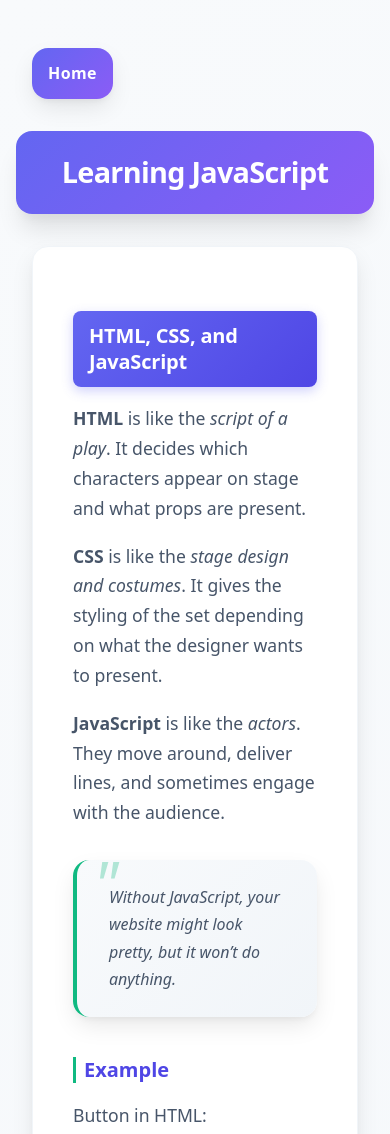
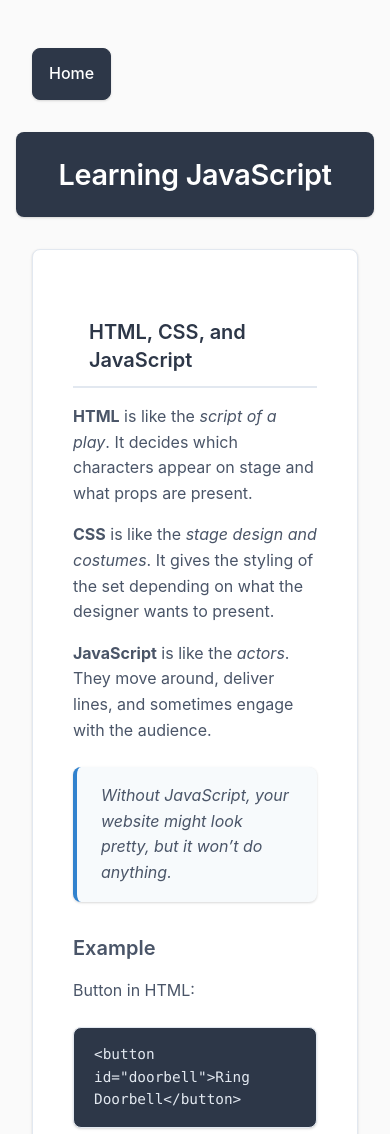
Before and after one commit to petermarkdavid/petermarkdavid.github.io, a plain HTML site: page blog/javascript-dom.html in a window 390 px wide. Shown: the top 1134 px of the page. Drawn offline with Linux system fonts and the light colour scheme.

Commit message:
neuroplasticity blog

```diff
--- a/styles/blog.css
+++ b/styles/blog.css
@@ -1,31 +1,27 @@
 :root {
-  /* Colors - Enhanced with better contrast and modern palette */
-  --bg: linear-gradient(135deg, #f8fafc 0%, #f1f5f9 100%);
-  --bg-solid: #f8fafc;
-  --text: #0f172a;
-  --text-muted: #475569;
-  --brand: linear-gradient(135deg, #6366f1 0%, #8b5cf6 100%);
-  --brand-solid: #6366f1;
-  --brand-700: #4f46e5;
-  --brand-800: #3730a3;
-  --accent: #10b981;
-  --accent-light: #34d399;
+  /* Simple, clean color palette */
+  --bg: #fafafa;
+  --text: #2d3748;
+  --text-light: #4a5568;
+  --brand: #2d3748;
+  --brand-light: #4a5568;
+  --accent: #3182ce;
+  --accent-light: #63b3ed;
   --card: #ffffff;
-  --card-hover: #f8fafc;
-  --muted: #64748b;
-  --code-bg: #0f172a;
+  --muted: #718096;
+  --code-bg: #2d3748;
   --code-fg: #e2e8f0;
   --border: #e2e8f0;
-  --border-light: #f1f5f9;
+  --border-light: #f7fafc;
 
   /* Layout tokens */
   --max-w: 72ch;
   --site-w: 1100px;
-  --radius: 16px;
-  --radius-sm: 8px;
-  --shadow: 0 10px 25px -3px rgba(0, 0, 0, 0.1), 0 4px 6px -2px rgba(0, 0, 0, 0.05);
-  --shadow-lg: 0 20px 25px -5px rgba(0, 0, 0, 0.1), 0 10px 10px -5px rgba(0, 0, 0, 0.04);
-  --shadow-xl: 0 25px 50px -12px rgba(0, 0, 0, 0.25);
+  --radius: 8px;
+  --radius-sm: 4px;
+  --shadow: 0 1px 3px 0 rgba(0, 0, 0, 0.1), 0 1px 2px 0 rgba(0, 0, 0, 0.06);
+  --shadow-lg: 0 4px 6px -1px rgba(0, 0, 0, 0.1), 0 2px 4px -1px rgba(0, 0, 0, 0.06);
+  --shadow-xl: 0 10px 15px -3px rgba(0, 0, 0, 0.1), 0 4px 6px -2px rgba(0, 0, 0, 0.05);
 }
 
 /* Base */
@@ -43,9 +39,8 @@ body {
   min-height: 100dvh;
   background: var(--bg);
   color: var(--text);
-  font-family: 'Mulish', system-ui, -apple-system, 'Segoe UI', Roboto,
-    'Helvetica Neue', Arial, sans-serif;
-  line-height: 1.7;
+  font-family: -apple-system, BlinkMacSystemFont, 'Segoe UI', Roboto, 'Helvetica Neue', Arial, sans-serif;
+  line-height: 1.6;
   font-weight: 400;
   -webkit-font-smoothing: antialiased;
   -moz-osx-font-smoothing: grayscale;
@@ -87,7 +82,7 @@ img {
   display: flex;
   flex-direction: column;
   gap: 2rem;
-  border: 1px solid var(--border-light);
+  border: 1px solid var(--border);
 }
 
 .content {
@@ -119,64 +114,41 @@ h1 {
   text-align: center;
   background: var(--brand);
   color: #fff;
-  padding: 2rem 2.5rem;
+  padding: 1.5rem 2rem;
   border-radius: var(--radius);
   margin: 0 auto 2rem;
-  font-size: clamp(2.2rem, 1.5rem + 2.5vw, 3.2rem);
-  line-height: 1.2;
-  font-weight: 700;
-  letter-spacing: -0.025em;
-  box-shadow: var(--shadow-lg);
-  position: relative;
-  overflow: hidden;
-}
-
-h1::before {
-  content: '';
-  position: absolute;
-  top: 0;
-  left: -100%;
-  width: 100%;
-  height: 100%;
-  background: linear-gradient(90deg, transparent, rgba(255, 255, 255, 0.2), transparent);
-  transition: left 0.5s;
-}
-
-h1:hover::before {
-  left: 100%;
+  font-size: clamp(1.8rem, 1.2rem + 2vw, 2.5rem);
+  line-height: 1.3;
+  font-weight: 600;
+  letter-spacing: -0.01em;
+  box-shadow: var(--shadow);
 }
 
 h2,
 h3 {
-  margin-top: 2.5rem;
+  margin-top: 2rem;
   margin-bottom: 1rem;
-  line-height: 1.3;
+  line-height: 1.4;
   font-weight: 600;
 }
 
 h2 {
-  padding: 1rem 1.5rem;
-  background: linear-gradient(135deg, var(--brand-solid), var(--brand-700));
-  color: white;
-  border-radius: var(--radius-sm);
-  border: none;
+  color: var(--brand);
   font-size: 1.5rem;
-  letter-spacing: -0.01em;
-  box-shadow: 0 4px 12px rgba(99, 102, 241, 0.3);
+  border-bottom: 2px solid var(--border);
+  padding-bottom: 0.5rem;
 }
 
 h3 {
-  color: var(--brand-700);
+  color: var(--brand-light);
   font-size: 1.25rem;
-  padding-left: 0.5rem;
-  border-left: 3px solid var(--accent);
   margin-left: 0;
 }
 
 p,
 li {
-  font-size: 1.1rem;
-  color: var(--text-muted);
+  font-size: 1rem;
+  color: var(--text-light);
   margin-bottom: 1rem;
 }
 
@@ -188,54 +160,37 @@ ol {
 
 li {
   margin-bottom: 0.5rem;
-  position: relative;
 }
 
 ul li::marker {
-  color: var(--brand-solid);
+  color: var(--accent);
 }
 
 ol li::marker {
-  color: var(--brand-solid);
+  color: var(--accent);
   font-weight: 600;
 }
 
 /* Links */
 a {
-  color: var(--brand-solid);
-  text-decoration: none;
-  font-weight: 500;
-  position: relative;
+  color: var(--accent);
+  text-decoration: underline;
+  text-decoration-thickness: 1px;
+  text-underline-offset: 2px;
   transition: color 0.2s ease;
-}
-
-a::after {
-  content: '';
-  position: absolute;
-  width: 0;
-  height: 2px;
-  bottom: -2px;
-  left: 0;
-  background: var(--brand);
-  transition: width 0.3s ease;
 }
 
 a:hover,
 a:focus-visible {
-  color: var(--brand-700);
+  color: var(--accent-light);
   outline: none;
-}
-
-a:hover::after,
-a:focus-visible::after {
-  width: 100%;
 }
 
 /* Code */
 pre {
   background: var(--code-bg);
   color: var(--code-fg);
-  padding: 1.5rem 2rem;
+  padding: 1rem 1.5rem;
   border-radius: var(--radius);
   border: 1px solid var(--border);
   margin: 1.5rem 0;
@@ -244,61 +199,37 @@ pre {
   word-break: break-word;
   overflow-x: hidden;
   box-shadow: var(--shadow);
-  position: relative;
-  font-size: 0.95rem;
-  line-height: 1.6;
-}
-
-pre::before {
-  content: '';
-  position: absolute;
-  top: 0;
-  left: 0;
-  right: 0;
-  height: 3px;
-  background: var(--brand);
-  border-radius: var(--radius) var(--radius) 0 0;
+  font-size: 0.9rem;
+  line-height: 1.5;
 }
 
 code {
-  font-family: 'Fira Code', ui-monospace, SFMono-Regular, Menlo, Monaco, Consolas,
+  font-family: ui-monospace, SFMono-Regular, Menlo, Monaco, Consolas,
     'Liberation Mono', 'Courier New', monospace;
-  font-size: 0.95rem;
+  font-size: 0.9rem;
   font-weight: 400;
 }
 
 /* Inline code */
 p code, li code {
   background: var(--border-light);
-  color: var(--brand-700);
+  color: var(--brand);
   padding: 0.2rem 0.4rem;
-  border-radius: 4px;
-  font-size: 0.9em;
+  border-radius: 3px;
+  font-size: 0.85em;
   font-weight: 500;
 }
 
 /* Blockquotes */
 blockquote {
-  margin: 2rem 0;
-  padding: 1.5rem 2rem;
-  background: linear-gradient(135deg, var(--card-hover), var(--border-light));
+  margin: 1.5rem 0;
+  padding: 1rem 1.5rem;
+  background: var(--border-light);
   border-radius: var(--radius);
   border-left: 4px solid var(--accent);
-  color: var(--text-muted);
+  color: var(--text-light);
   font-style: italic;
   box-shadow: var(--shadow);
-  position: relative;
-}
-
-blockquote::before {
-  content: '"';
-  font-size: 4rem;
-  color: var(--accent);
-  position: absolute;
-  top: -0.5rem;
-  left: 1rem;
-  line-height: 1;
-  opacity: 0.3;
 }
 
 /* ---- Nav (as buttons) ---- */
@@ -321,67 +252,50 @@ ul.nav a {
   display: inline-flex;
   justify-content: center;
   align-items: center;
-  padding: 1rem 1.5rem;
-  min-block-size: 3.5rem;
+  padding: 0.75rem 1.25rem;
+  min-block-size: 3rem;
   border-radius: var(--radius);
-  font-weight: 600;
-  letter-spacing: 0.025em;
-  font-size: 1.05rem;
+  font-weight: 500;
+  font-size: 1rem;
 
   background: var(--brand);
   color: #fff;
-  border: none;
+  border: 1px solid var(--brand);
   box-shadow: var(--shadow);
   text-decoration: none;
-  transition: all 0.3s ease;
-  position: relative;
-  overflow: hidden;
-}
-
-ul.nav a::before {
-  content: '';
-  position: absolute;
-  top: 0;
-  left: -100%;
-  width: 100%;
-  height: 100%;
-  background: linear-gradient(90deg, transparent, rgba(255, 255, 255, 0.2), transparent);
-  transition: left 0.5s;
+  transition: all 0.2s ease;
 }
 
 ul.nav a:is(:hover, :focus-visible) {
-  background: var(--brand-700);
+  background: var(--brand-light);
+  border-color: var(--brand-light);
   box-shadow: var(--shadow-lg);
-  transform: translateY(-3px);
+  transform: translateY(-1px);
   outline: none;
 }
 
-ul.nav a:hover::before {
-  left: 100%;
-}
-
 ul.nav a:active {
-  transform: translateY(-1px);
+  transform: translateY(0);
   box-shadow: var(--shadow);
 }
 
 /* ---- Footer ---- */
 .footer {
   width: min(var(--site-w), 100% - 2rem);
-  margin: 3rem auto 1.5rem;
-  padding: 2rem;
+  margin: 2rem auto 1.5rem;
+  padding: 1.5rem;
   background: var(--card);
   border-radius: var(--radius);
   color: var(--muted);
   text-align: center;
-  font-size: 0.95rem;
+  font-size: 0.9rem;
   box-shadow: var(--shadow);
-  border: 1px solid var(--border-light);
+  border: 1px solid var(--border);
 }
 
 .footer p {
   margin: 0;
-  font-weight: 500;
+  font-weight: 400;
 }
 
 /* ---------- Responsive ---------- */
```
Also changed, not shown: blog/neuroplasticity.html (added, +95 -0 lines), index.html (+7 -0 lines).
